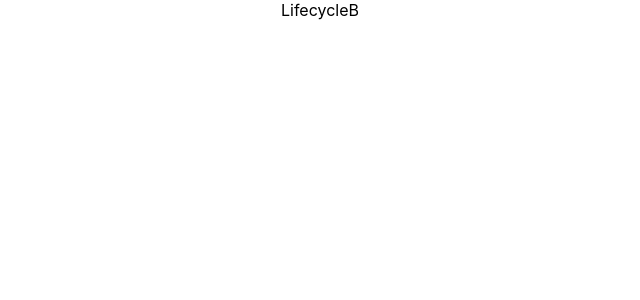
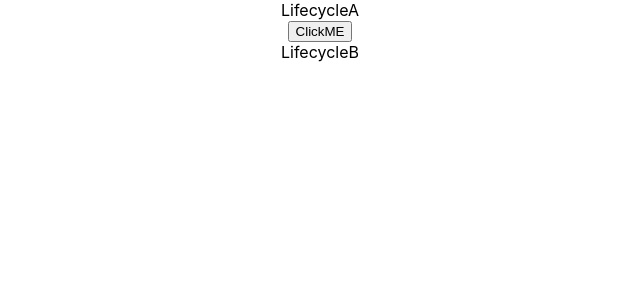
Before and after one commit to srivastavayash/Reactlearnings, a React (Create React App) app: page / in a window 1280 px wide. Shown: the top 300 px of the page, without its empty margins (320-960 px from the left). Built offline with nearby package versions, Linux system fonts and the light colour scheme; the HTML template or start-up script is replaced by a standard one.

Commit message:
adding component updating,unmounting tutorial

```diff
--- a/src/Components/LifecycleA.js
+++ b/src/Components/LifecycleA.js
@@ -17,11 +17,27 @@ class LifecycleA extends Component {
     componentDidMount() {
         console.log('componentDidMount LifecycleA')
     }
-
+    shouldComponentUpdate() {
+        console.log('shouldComponentUpdate lifecycleA')
+        return true
+    }
+    getSnapshotBeforeUpdate(prevProps, prevState) {
+        console.log('getSnapshotBeforeUpdate lifecycleA')
+        return null
+    }
+    componentDidUpdate() {
+        console.log('componentDidUpdate LifecycleA')
+    }
+    message=()=> {
+        this.setState({
+            message: 'hi2'
+        })
+    }
     render() {
         console.log('render LifecycleA')
-        return (<div>
-            <LifecycleB/></div>)
+        return (<div>LifecycleA <br/>
+            <button onClick={this.message}>ClickME</button>
+            <LifecycleB /></div>)
     }
 
 }
--- a/src/Components/LifecycleB.js
+++ b/src/Components/LifecycleB.js
@@ -5,7 +5,7 @@ constructor(props) {
         super(props)
 
         this.state = {
-     message:'hi'
+            message: 'hi'
         }
         console.log('lifecycleB constructor')
     }
@@ -18,6 +18,17 @@ componentDidMount() {
         console.log('componentDidMount LifecycleB')
     }
 
+    shouldComponentUpdate() {
+        console.log('shouldComponentUpdate LifecycleB')
+        return true
+    }
+    getSnapshotBeforeUpdate(prevProps, prevState) {
+        console.log('getSnapshotBeforeUpdate LifecycleB')
+        return null
+    }
+    componentDidUpdate() {
+        console.log('componentDidUpdate LifecycleB')
+    }
     render() {
         console.log('render LifecycleB')
         return (<div>LifecycleB</div>)
```
Lines whose indentation alone changed are shown as unchanged.
